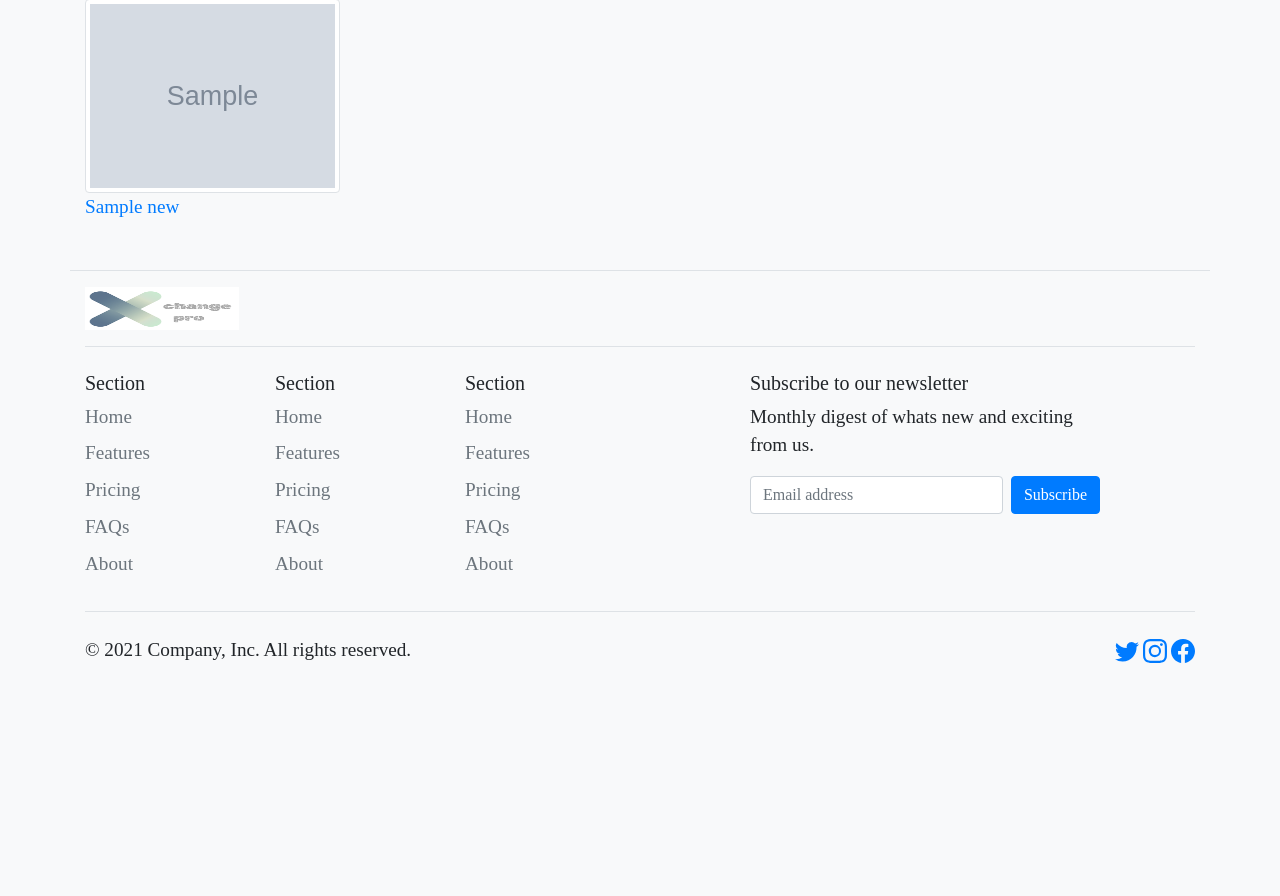
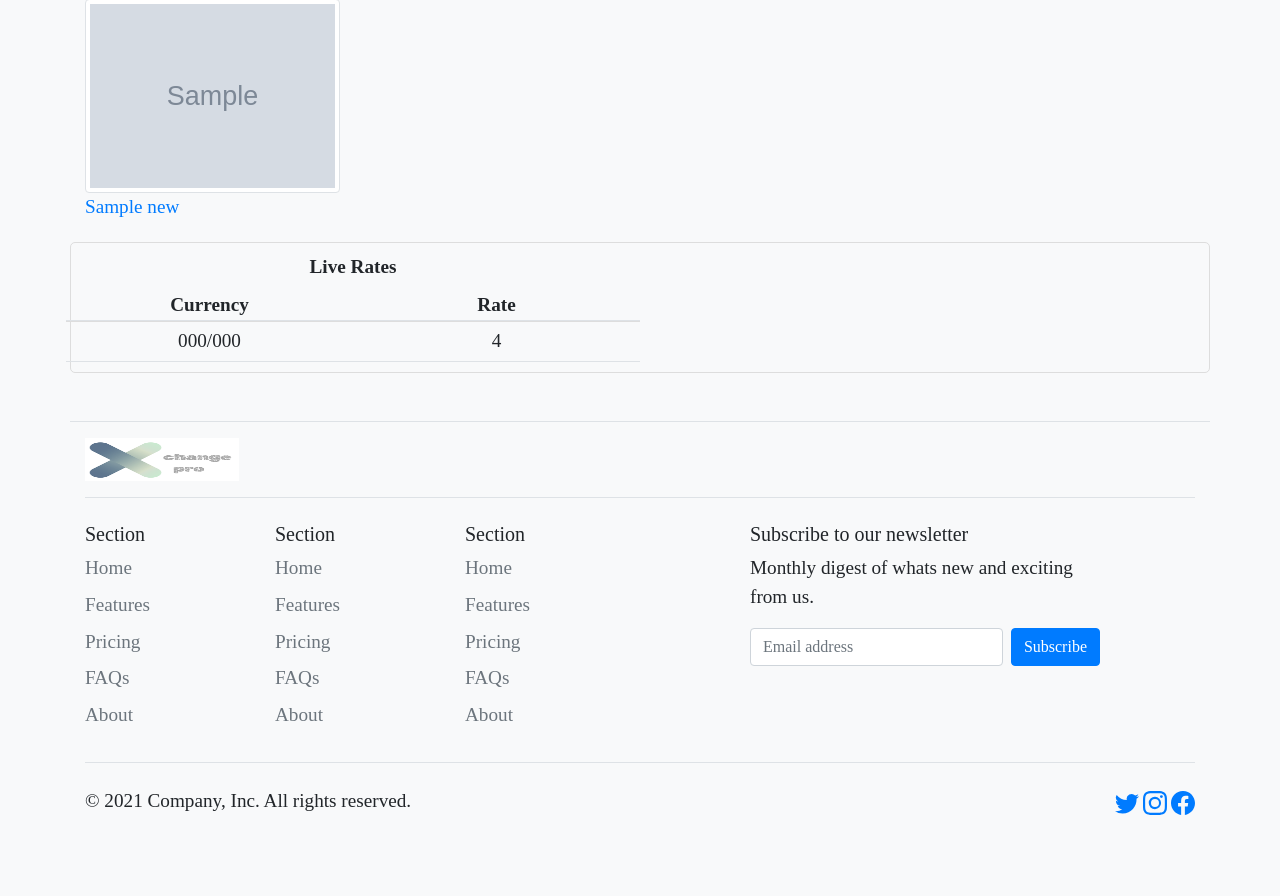
Before and after one commit to patrickamowe/xchange, a Django app: template convert/templates/convert/index.html in a window 1280 px wide. Shown: the part 557-1453 px from the top of the page. Before the commit the page ends 1220 px from the top, so only its background shows below. Run offline with Django 5.2, Linux system fonts and the light colour scheme; tables that the repository leaves empty hold one stand-in row (values such as "Sample post"); the template is opened without the code that fills it: values that come from a table or form of the project are taken from there, most other values are stand-ins (such as "Sample title", 1, 10 or a date in 2020); grey boxes marked "Sample" are stand-in pictures; some libraries are stand-ins or nearby versions.

Commit message:
added live rate section.

```diff
--- a/convert/static/convert/script.js
+++ b/convert/static/convert/script.js
@@ -1,10 +1,10 @@
 document.addEventListener('DOMContentLoaded', function() {
     const convert = document.getElementById('convert');
     const chart = document.getElementById('chart');
-    const convertView = document.getElementById('convert-view');
-    const chartView = document.getElementById('chart-view');
-    const convertText = document.getElementById('convert-text');
-    const chartText = document.getElementById('chart-text');
+    let convertView = document.getElementById('convert-view');
+    let chartView = document.getElementById('chart-view');
+    let convertText = document.getElementById('convert-text');
+    let chartText = document.getElementById('chart-text');
 
     convert.addEventListener('click', function() {
         convertView.classList.remove('hidden');
@@ -20,4 +20,43 @@ document.addEventListener('DOMContentLoaded', function() {
         chartText.classList.remove('hidden');
     });
 
+    async function convertCurrency() {
+        // Show loading indicator
+        document.getElementById("result").textContent = "Loading...";
+
+        // Get user input values
+        const amount = document.getElementById('amount').value;
+        const fromCurrency = document.getElementById('fromCurrency').value.toUpperCase();
+        const toCurrency = document.getElementById('toCurrency').value.toUpperCase();
+
+        // Check if input values are valid
+        if (!amount || !fromCurrency || !toCurrency) {
+            alert("Please fill in all fields.");
+            return;
+        }
+
+        const apiKey = '7fe0597fce4c9eadaa610d6b';
+        const url = `https://v6.exchangerate-api.com/v6/${apiKey}/pair/${fromCurrency}/${toCurrency}/${amount}`;
+
+        try {
+            // Fetch the conversion rate
+            const response = await fetch(url);
+            const data = await response.json();
+
+            if (data.result === "success") {
+                const conversionRate = data.conversion_rate;
+                const convertedAmount = data.conversion_result;
+                document.getElementById("result").textContent =
+                    `${amount} ${fromCurrency} = ${convertedAmount.toFixed(2)} ${toCurrency} (Rate: ${conversionRate})`;
+            } else {
+                document.getElementById("result").textContent = "Conversion failed. Please check your input.";
+            }
+        } catch (error) {
+            console.error("Error fetching conversion rate:", error);
+            document.getElementById("result").textContent = "An error occurred. Please try again.";
+        }
+    }
+
+    document.getElementById('convert-button').addEventListener('click', convertCurrency);
+
 });
--- a/convert/static/convert/styles.css
+++ b/convert/static/convert/styles.css
@@ -73,3 +73,21 @@ h1 {
 .hidden {
        display: none;
    }
+
+.currency-container {
+      border: 1px solid #ddd;
+      padding: 10px;
+      border-radius: 5px;
+      margin-top: 20px;
+      }
+
+.title {
+  font-weight: bold;
+  font-size: 1.2rem;
+  margin-bottom: 10px;
+  }
+
+.rate-row {
+  border-top: 1px solid #ddd;
+  padding: 5px 0;
+  }
--- a/convert/templates/convert/index.html
+++ b/convert/templates/convert/index.html
@@ -75,6 +75,7 @@
                 </div>
                 <div class="container">
                     <div class="row">
+                        <div class="col m-3" id="result"></div>
                         <div class="col m-3 d-flex justify-content-end">
                             <button class="btn btn-primary button" id="convert-button">Convert</button>
                         </div>
@@ -137,6 +138,7 @@
     <div class="container">
         <h1 class="text-center mt-2">News headlines </h1>
     </div>
+    {%if news%}
         <div class="container">
             <div class="row">
                 {%for new in news%}
@@ -149,5 +151,43 @@
                 {%endfor%}
             </div>
         </div>
+    {%else%}
+        <div class="container">
+            <p class="text-center">unable to fetch news articles at this time.</p>
+        </div>
+    {%endif%}
     <!--end of news section-->
+
+     <!--currency rates section-->
+    <div class="container currency-container">
+        <div class="row">
+          <!-- Left Side with Currency Rates -->
+          <div class="col-6">
+            <!-- Title and Headers -->
+            <div class="text-center title">Live Rates</div>
+            <div class="row border-bottom">
+              <div class="col-6 text-center"><strong>Currency</strong></div>
+              <div class="col-6 text-center"><strong>Rate</strong></div>
+            </div>
+
+            <!-- Currency Rates Loop -->
+            {% for currency_rate in currency_rates %}
+              <div class="row rate-row border-bottom">
+                <div class="col-6 text-center">
+                  <span>{{ currency_rate.base_code }}/{{ currency_rate.target_code }}</span>
+                </div>
+                <div class="col-6 text-center">
+                  <span>{{ currency_rate.conversion_rate }}</span>
+                </div>
+              </div>
+            {% endfor %}
+          </div>
+
+          <!-- Right Side (Empty or Additional Content) -->
+          <div class="col-6">
+            <!-- You can add content here, like charts or additional data -->
+          </div>
+        </div>
+    </div>
+     <!--end of currency rates section-->
 {%endblock%}
--- a/convert/templates/convert/layout.html
+++ b/convert/templates/convert/layout.html
@@ -15,7 +15,7 @@
         <div id="nav-bg">
             <div class="container">
               <nav class="navbar navbar-expand-lg navbar-light bg-light">
-                <a class="navbar-brand logo" href="#">
+                <a class="navbar-brand logo" href="{%url 'index'%}">
                     <img src=" {% static 'convert/images/logo/logo.png' %}" alt="logo" width="153" height="44" />
                 </a>
                 <button class="navbar-toggler" type="button" data-toggle="collapse" data-target="#navbarNav" aria-controls="navbarNav" aria-expanded="false" aria-label="Toggle navigation">
```
Also changed, not shown: convert/functions.py (+91 -3 lines), convert/views.py (+8 -8 lines), convert/migrations/0001_initial.py (added), convert/migrations/0002_alter_currency_id.py (added), convert/migrations/__init__.py (added), 1 other file. Lines whose indentation alone changed are shown as unchanged.
